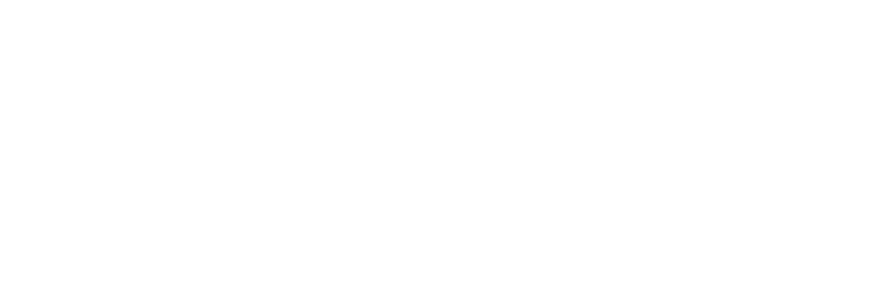
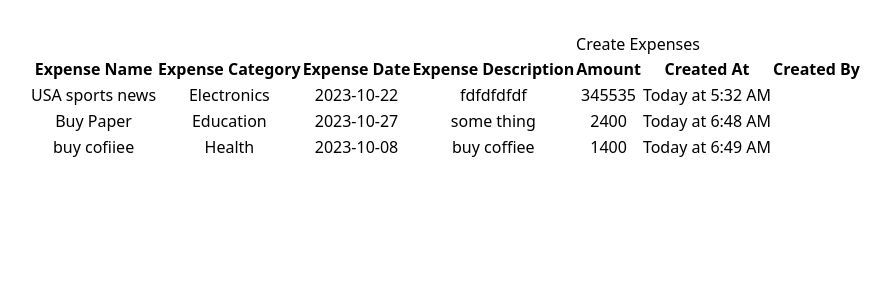
Before and after one commit to Samsursekh/peer-xp-assignment, a React (Vite) app: page /view in a window 1280 px wide. Before the commit this address had no page. Shown: the top 300 px of the page, without its empty margins (2-893 px from the left). Built offline with nearby package versions, Linux system fonts and the light colour scheme; data requests are answered from the project's data file.

Commit message:
get request done data is showing in the ui

```diff
--- a/db.json
+++ b/db.json
@@ -1,100 +1,31 @@
 {
   "expenseData": [
     {
-      "id": 1,
-      "name": "Purchased Books",
-      "category": "Books",
-      "description": "To purchase the utencils .",
-      "data": "2/4/2024",
-      "amount": 4500
-    },
-    {
-      "id": 2,
-      "name": "Party Hapens",
-      "category": "Social",
-      "description": "To give the party to the employee .",
-      "data": "1/6/2023",
-      "amount": 2900
-    },
-    {
-      "id": 3,
-      "name": "Purchased Books",
-      "category": "Books",
-      "description": "To purchase the utencils .",
-      "data": "2/4/2024",
-      "amount": 4500
-    },
-    {
-      "id": 4,
-      "name": "Party Hapens",
-      "category": "Social",
-      "description": "To give the party to the employee .",
-      "data": "1/6/2023",
-      "amount": 2900
-    },
-    {
-      "name": "",
-      "date": "",
-      "category": "Health",
-      "description": "",
-      "amount": null,
-      "id": 5
-    },
-    {
       "name": "USA sports news",
-      "date": "2023-10-08",
-      "category": "Others",
-      "description": "We wanted to enjoy that's why we spent this amount",
-      "amount": 7800,
-      "id": 6
-    },
-    {
-      "name": "USA sports news",
-      "date": "2023-10-08",
-      "category": "Others",
-      "description": "We wanted to enjoy that's why we spent this amount",
-      "amount": 7800,
-      "id": 7
-    },
-    {
-      "name": " Laptop purchased",
       "date": "2023-10-22",
       "category": "Electronics",
-      "description": "I have  purchased a Laptop for office usage",
-      "amount": 60000,
-      "id": 8
-    },
-    {
-      "name": "Fees",
-      "date": "2023-10-29",
-      "category": "Education",
-      "description": "Fees paymnt for the education",
-      "amount": 4600,
-      "id": 9
+      "description": "fdfdfdfdf",
+      "amount": 345535,
+      "currentTime": "2023-10-22T11:02:06+05:30",
+      "id": 1
     },
     {
       "name": "Buy Paper",
-      "date": "2023-10-29",
+      "date": "2023-10-27",
       "category": "Education",
-      "description": "Bought paper for every daya news",
-      "amount": 2500,
-      "id": 10
+      "description": "some thing",
+      "amount": 2400,
+      "currentTime": "2023-10-22T12:18:21+05:30",
+      "id": 2
     },
     {
-      "name": "",
-      "date": "",
-      "category": "",
-      "description": "",
-      "amount": 0,
-      "id": 11
-    },
-    {
-      "name": "USA sports news",
+      "name": "buy cofiiee",
       "date": "2023-10-08",
       "category": "Health",
-      "description": "some thing...........................",
-      "amount": 12212,
-      "id": 12
+      "description": "buy coffiee",
+      "amount": 1400,
+      "currentTime": "2023-10-22T12:19:43+05:30",
+      "id": 3
     }
   ]
 }
--- a/package.json
+++ b/package.json
@@ -13,6 +13,7 @@
   "dependencies": {
     "axios": "^1.5.1",
     "json-server": "^0.17.4",
+    "moment": "^2.29.4",
     "react": "^18.2.0",
     "react-dom": "^18.2.0",
     "react-icons": "^4.11.0",
--- a/src/Pages/CreateExpense.jsx
+++ b/src/Pages/CreateExpense.jsx
@@ -1,8 +1,155 @@
-import React from 'react'
+import React, { useEffect, useState } from 'react'
+import axios from 'axios';
+import { GrClose } from "react-icons/gr";
+import moment from "moment";
 
-const CreateExpense = () => {
+const CreateExpense = ({ openModal, closeModal, updateExpenseData }) => {
+  const [error, setError] = useState(null);
+
+  const initialFormData = {
+    name: '',
+    date: '',
+    category: '',
+    description: '',
+    amount: '',
+  };
+
+  const [formData, setFormData] = useState(initialFormData);
+
+  const { name, date, category, description, amount } = formData;
+
+  const handleInputChange = (e) => {
+    const { name, value } = e.target;
+    setFormData({
+      ...formData,
+      [name]: value,
+    });
+  };
+
+
+  const handleSubmit = (e) => {
+    e.preventDefault();
+
+    if (!name || !date || !category || !description || !amount) {
+      setError("Please fill in all the required fields.");
+      setTimeout(() => {
+        setError(null);
+      }, 1000);
+      return;
+    }
+
+    const expenseData = {
+      name,
+      date,
+      category,
+      description,
+      amount: Number(amount),
+      currentTime: moment().format(),
+    };
+
+    axios.post('http://localhost:8000/expenseData', expenseData)
+      .then((res) => {
+        console.log(res.data, "Data is showing ...");
+        setFormData(initialFormData);
+
+        updateExpenseData(expenseData);
+        closeModal();
+      })
+      .catch((error) => {
+        console.error('Error :', error);
+      });
+  };
+
   return (
-    <div>CreateExpense</div>
+    <>
+      <div className="fixed inset-0 flex items-center justify-center z-50 ">
+        <div className="modal-bg absolute inset-0 bg-black opacity-50"></div>
+        <div className="modal z-50 bg-white p-6 rounded-lg shadow-lg w-[400px]">
+          <div className='flex justify-between items-center mb-5'>
+            <div><h2 className="text-2xl font-bold">Create Expense</h2></div>
+            <div>
+              <button
+                onClick={closeModal}
+                className="text-sm text-gray-600 hover:text-gray-800 cursor-pointer"
+              >
+                <GrClose />
+              </button>
+            </div>
+          </div>
+          <form onSubmit={handleSubmit}>
+            <div className="mb-4">
+              <input
+                id="name"
+                type="text"
+                value={name}
+                name='name'
+                placeholder='Enter Name'
+                onChange={handleInputChange}
+                maxLength={140}
+                className="w-full p-2 border rounded"
+              />
+            </div>
+            <div className="mb-4">
+              <input
+                id="date"
+                type="date"
+                value={date}
+                name='date'
+                onChange={handleInputChange}
+                className="w-full p-2 border rounded"
+              />
+            </div>
+            <div className="mb-4">
+              <select
+                id="category"
+                value={category}
+                name='category'
+                onChange={handleInputChange}
+                className="w-full p-2 border rounded"
+              >
+                <option value="">Choose one item</option>
+                <option value="Health">Health</option>
+                <option value="Electronics">Electronics</option>
+                <option value="Travel">Travel</option>
+                <option value="Education">Education</option>
+                <option value="Books">Books</option>
+                <option value="Others">Others</option>
+              </select>
+            </div>
+            <div className="mb-4">
+              <textarea
+                id="description"
+                value={description}
+                name='description'
+                onChange={handleInputChange}
+                placeholder='Enter description'
+                className="w-full p-2 border rounded"
+              />
+            </div>
+            <div className="mb-4">
+              <input
+                id="amount"
+                type="number"
+                value={amount}
+                name='amount'
+                onChange={handleInputChange}
+                placeholder='Enter amount'
+                min="0"
+                className="w-full p-2 border rounded"
+              />
+            </div>
+            {error && <div className="text-red-500 mb-2">{error}</div>}
+            <button
+              type="submit"
+              className="bg-blue-500 text-white p-2 w-full rounded"
+            >
+              Create Expense
+            </button>
+          </form>
+
+        </div>
+      </div>
+    </>
   )
 }
 
--- a/src/Pages/Login.jsx
+++ b/src/Pages/Login.jsx
@@ -40,7 +40,7 @@
     const updatedLoginData = [...loginData, newLogin];
     setLoginData(updatedLoginData);
     localStorage.setItem('loginData', JSON.stringify(updatedLoginData));
-    navigate('/view-expense');
+    navigate('/view');
 
     console.log(updatedLoginData, "updated login data present ??")
     setFormData(initialFormData);
--- a/src/Pages/ViewExpenses.jsx
+++ b/src/Pages/ViewExpenses.jsx
@@ -1,30 +1,14 @@
-import React, { useState } from 'react';
+import React, { useEffect, useState } from 'react';
+import CreateExpense from './CreateExpense';
 import axios from 'axios';
-import { GrClose } from "react-icons/gr";
+import moment from "moment";
 
 const ViewExpenses = () => {
     const [isModalOpen, setIsModalOpen] = useState(false);
-    const [error, setError] = useState(null);
+    const [expenseData, setExpenseData] = useState([]);
 
-    const initialFormData = {
-        name: '',
-        date: '',
-        category: '',
-        description: '',
-        amount: '',
-    };
-
-    const [formData, setFormData] = useState(initialFormData);
-
-    const { name, date, category, description, amount } = formData;
-
-    const handleInputChange = (e) => {
-        const { name, value } = e.target;
-        setFormData({
-            ...formData,
-            [name]: value,
-        });
-    };
+    const [currentUser, setCurrentUser] = useState(null);
+    console.log(currentUser, "Current user ..")
 
     const openModal = () => {
         setIsModalOpen(true);
@@ -34,38 +18,29 @@
         setIsModalOpen(false);
     };
 
-    const handleSubmit = (e) => {
-        e.preventDefault();
 
-        if (!name || !date || !category || !description || !amount) {
-            setError("Please fill in all the required fields.");
-            setTimeout(() => {
-                setError(null);
-            }, 1000);
-            return;
-        }
+    useEffect(() => {
+       let  currentUserFromStorage = JSON.parse(localStorage.getItem('loginData'));
+        setCurrentUser(currentUserFromStorage);
+        console.log(currentUserFromStorage, "currentUserFromStorage is there ???");
 
-        const expenseData = {
-            name,
-            date,
-            category,
-            description,
-            amount: Number(amount),
-        };
-
-        axios.post('http://localhost:8000/expenseData', expenseData)
-            .then((res) => {
-                console.log(res.data, "Data is showing ...");
-                setFormData(initialFormData);
-                closeModal();
+        axios.get('http://localhost:8000/expenseData')
+            .then((response) => {
+                setExpenseData(response.data);
             })
             .catch((error) => {
-                console.error('Error :', error);
+                console.error('Error fetching data:', error);
             });
+    }, []);
+
+    const updateExpenseData = (newExpense) => {
+        setExpenseData([...expenseData, newExpense]);
     };
 
     return (
         <>
+            {/* Navigation area */}
+            <div>
                 <button
                     className="border border-purple-600 px-4 py-2 font-bold text-purple-600 rounded-md"
                     onClick={openModal}
@@ -74,94 +49,55 @@
                 </button>
 
                 {isModalOpen && (
-                <div className="fixed inset-0 flex items-center justify-center z-50 ">
-                    <div className="modal-bg absolute inset-0 bg-black opacity-50"></div>
-                    <div className="modal z-50 bg-white p-6 rounded-lg shadow-lg w-[400px]">
-                        <div className='flex justify-between items-center mb-5'>
-                            <div><h2 className="text-2xl font-bold">Create Expense</h2></div>
+                    <CreateExpense
+                        openModal={openModal}
+                        closeModal={closeModal}
+                        updateExpenseData={updateExpenseData}
+                    />
+                )}
+            </div>
+            {/* Navigation area */}
             <div>
-                                <button
-                                    onClick={closeModal}
-                                    className="text-sm text-gray-600 hover:text-gray-800 cursor-pointer"
-                                >
-                                    <GrClose />
-                                </button>
+                <table className="min-w-full border-2 border-gray-400">
+                    <thead>
+                        <tr className='border-2 border-gray-500'>
+                            <th className="px-6 py-3">Expense Name</th>
+                            <th className="px-6 py-3">Expense Category</th>
+                            <th className="px-6 py-3">Expense Date</th>
+                            <th className="px-6 py-3 ">Expense Description</th>
+                            <th className="px-6 py-3">Amount</th>
+                            <th className="px-6 py-3 ">Created At</th>
+                            <th className="px-6 py-3 ">Created By</th>
+                        </tr>
+                    </thead>
+                    <tbody>
+                        {expenseData?.map((expense, index) => (
+                            <tr className='border-2 border-gray-500' key={index}>
+                                <td className="px-6 py-4">{expense.name.length > 15
+                                    ? expense.name.slice(0, 15) + "..."
+                                    : expense.name}
+                                </td>
+                                <td className="px-6 py-4">{expense.category}</td>
+                                <td className="px-6 py-4">{expense.date}</td>
+                                <td className="px-6 py-4 truncate">
+                                    {expense.description.length > 20
+                                        ? expense.description.slice(0, 20) + "..."
+                                        : expense.description}
+                                </td>
+                                <td className="px-6 py-4">{expense.amount}</td>
+                                <td className="px-6 py-4 text-[14px]">{moment(expense.currentTime).calendar()}</td>
+                                <td className="px-6 py-4">
+                                  {/* {currentUser.map((user) => (
+                                    <div>{user.email}</div>
+                                  ))} */}
+                                    {/* {currentUser[0].email} */}
+                                    {/* {currentUser ? (expense.email === currentUser.email ? "ME" : expense.email) : expense.email} */}
+                                </td>
+                            </tr>
+                        ))}
+                    </tbody>
+                </table>
             </div>
-                        </div>
-                        <form onSubmit={handleSubmit}>
-                            <div className="mb-4">
-                                <input
-                                    id="name"
-                                    type="text"
-                                    value={name}
-                                    name='name'
-                                    placeholder='Enter Name'
-                                    onChange={handleInputChange}
-                                    maxLength={140}
-                                    className="w-full p-2 border rounded"
-                                />
-                            </div>
-                            <div className="mb-4">
-                                <input
-                                    id="date"
-                                    type="date"
-                                    value={date}
-                                    name='date'
-                                    onChange={handleInputChange}
-                                    className="w-full p-2 border rounded"
-                                />
-                            </div>
-                            <div className="mb-4">
-                                <select
-                                    id="category"
-                                    value={category}
-                                    name='category'
-                                    onChange={handleInputChange}
-                                    className="w-full p-2 border rounded"
-                                >
-                                    <option value="">Choose one item</option>
-                                    <option value="Health">Health</option>
-                                    <option value="Electronics">Electronics</option>
-                                    <option value="Travel">Travel</option>
-                                    <option value="Education">Education</option>
-                                    <option value="Books">Books</option>
-                                    <option value="Others">Others</option>
-                                </select>
-                            </div>
-                            <div className="mb-4">
-                                <textarea
-                                    id="description"
-                                    value={description}
-                                    name='description'
-                                    onChange={handleInputChange}
-                                    placeholder='Enter description'
-                                    className="w-full p-2 border rounded"
-                                />
-                            </div>
-                            <div className="mb-4">
-                                <input
-                                    id="amount"
-                                    type="number"
-                                    value={amount}
-                                    name='amount'
-                                    onChange={handleInputChange}
-                                    placeholder='Enter amount'
-                                    min="0"
-                                    className="w-full p-2 border rounded"
-                                />
-                            </div>
-                            {error && <div className="text-red-500 mb-2">{error}</div>}
-                            <button
-                                type="submit"
-                                className="bg-blue-500 text-white p-2 w-full rounded"
-                            >
-                                Create Expense
-                            </button>
-                        </form>
-
-                    </div>
-                </div>
-            )}
         </>
     );
 };
--- a/src/Routes/AllRoutes.jsx
+++ b/src/Routes/AllRoutes.jsx
@@ -7,7 +7,7 @@
   return (
     <Routes>
       <Route path='/' element={<Login />} />
-      <Route path='/view-expense' element={<ViewExpenses />} />
+      <Route path='/view' element={<ViewExpenses />} />
     </Routes>
   )
 }
```
Also changed, not shown: 2 other files (tests, documents, lock files or other folders). Lines whose indentation alone changed are shown as unchanged.
